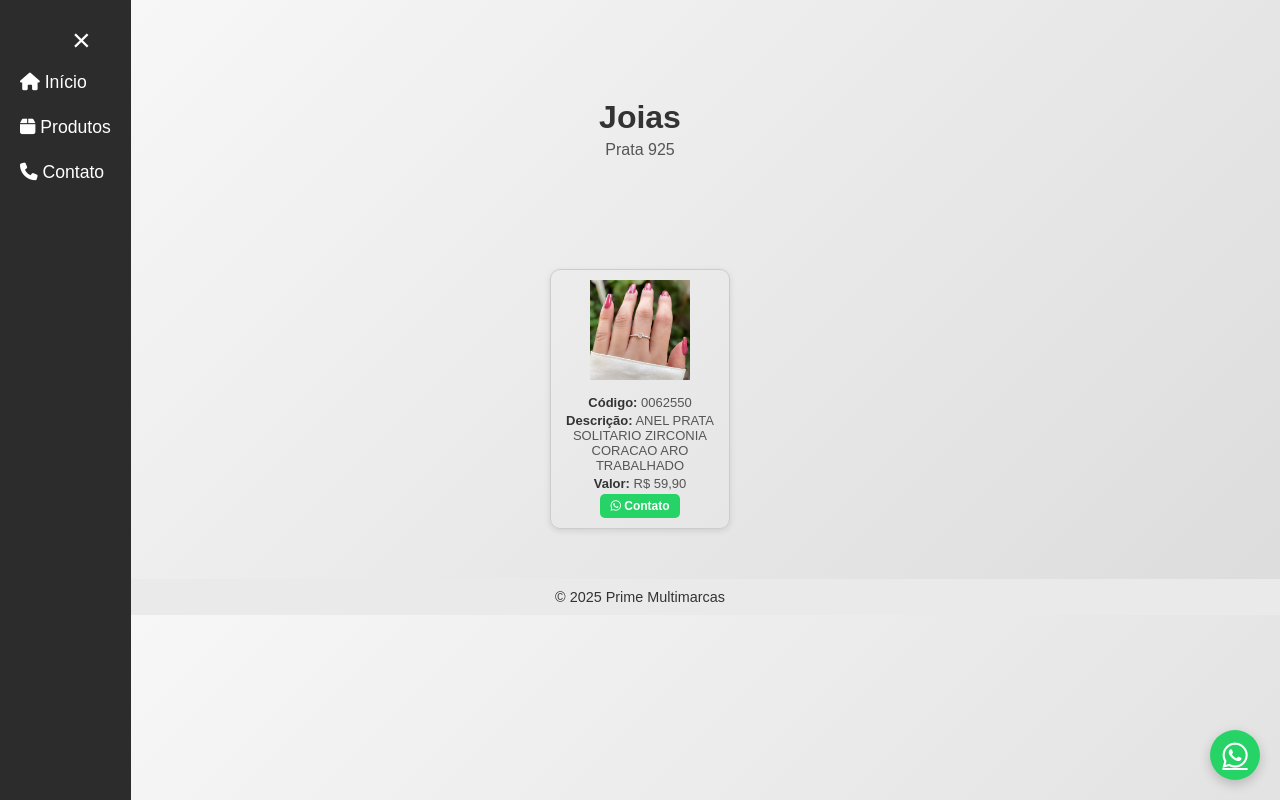
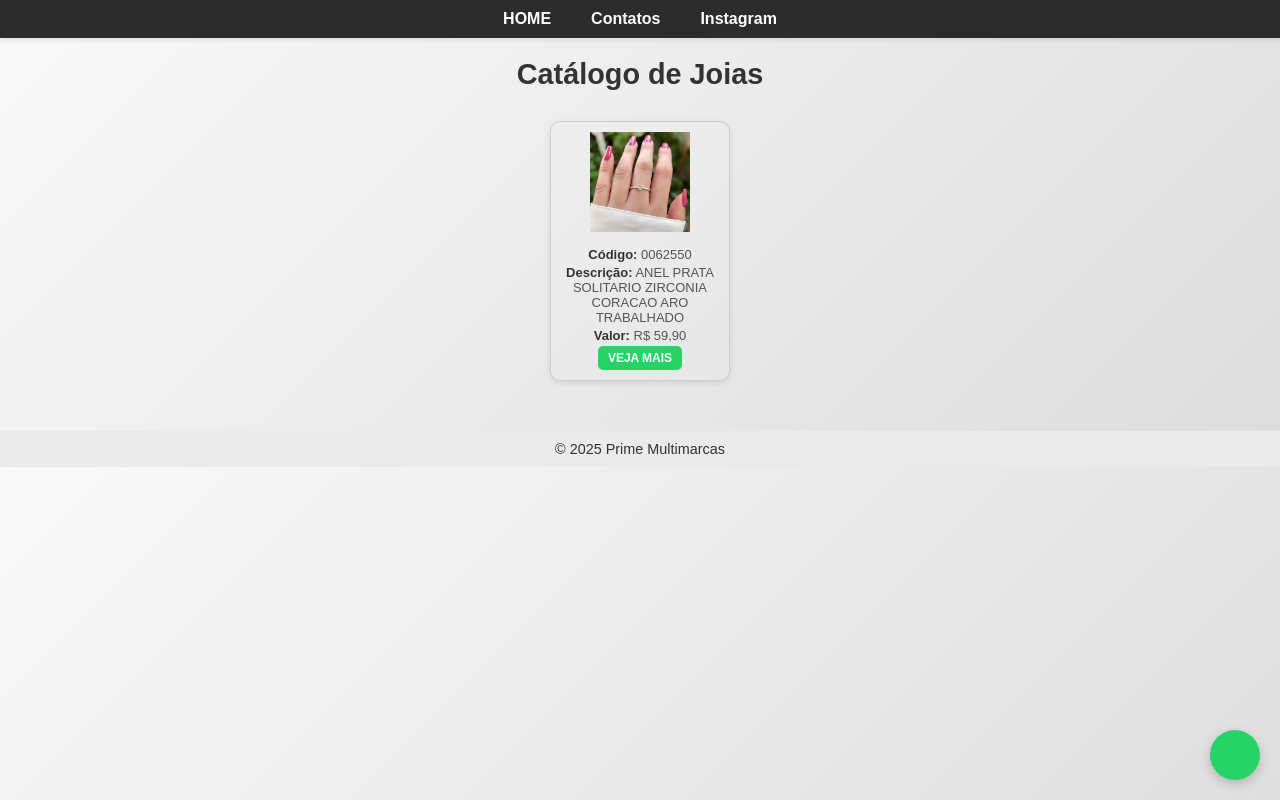
Before and after one commit to B-BarrettoS/Prime-Multimarcas, a Flask app: page /joias in a window 1280 px wide. Run offline with Flask 3, Linux system fonts and the light colour scheme.

Commit message:
Adiciona página de joias

```diff
--- a/static/style.css
+++ b/static/style.css
@@ -1,41 +1,45 @@
-/* Reset */
+/* Reset e corpo */
 * { margin:0; padding:0; box-sizing:border-box; }
-body {
-    font-family: Arial, sans-serif;
-    background: linear-gradient(135deg, #f9f9f9, #dcdcdc);
-    color:#333;
+body { font-family: Arial, sans-serif; background: linear-gradient(135deg, #f9f9f9, #dcdcdc); color:#333; }
+
+/* Menu superior */
+.top-menu {
+    width: 100%;
+    background: #2c2c2c;
+    padding: 10px 0;
+    position: sticky;
+    top: 0;
+    z-index: 100;
+    box-shadow: 0 2px 6px rgba(0,0,0,0.1);
 }
+.top-menu ul {
+    list-style: none;
+    display: flex;
+    justify-content: center;
+    gap: 40px;
+}
+.top-menu ul li a {
+    color: #fff;
+    text-decoration: none;
+    font-weight: bold;
+    font-size: 1em;
+    transition: 0.3s;
+}
+.top-menu ul li a:hover { color: #25D366; }
 
-/* Sidebar */
-.sidebar {
-    height:100%;
-    width0;
-    position:fixed;
-    z-index:100;
-    top:0;
-    left:0;
-    background:#2c2c2c;
-    overflow-x:hidden;
-    transition:0.3s;
-    padding-top:60px;
-}
-.sidebar a { padding:12px 20px; display:block; color:#fff; text-decoration:none; font-size:1.1em; transition:0.2s; }
-.sidebar a:hover { background:#444; }
-.sidebar .closebtn { position:absolute; top:10px; right:20px; font-size:2em; }
-.openbtn { font-size:1em; cursor:pointer; padding:8px 12px; background:#c0c0c0; color:#fff; border-radius:4px; margin:10px; }
-
-/* Hero compacto */
+/* Hero */
 .hero { height:25vh; display:flex; justify-content:center; align-items:center; text-align:center; margin:10px; }
 .hero h1 { font-size:2em; margin-bottom:5px; }
 .hero p { font-size:1em; color:#555; }
 
 /* Produtos */
-.produtos { padding:20px 10px; text-align:center; }
-.produtos h2 { font-size:1.8em; margin-bottom:20px; }
+.produtos, .joias { padding:20px 10px; text-align:center; }
+.produtos h2, .joias h2 { font-size:1.8em; margin-bottom:20px; }
 
 .container { max-width:1000px; margin:auto; }
-.grid { display:grid; grid-template-columns:repeat(auto-fit,minmax(200px,1fr)); gap:15px; }
+.grid { display:grid; grid-template-columns:repeat(auto-fit,minmax(180px,1fr)); gap:15px; }
 
+/* Cards principais */
 .card {
     background:#fff;
     border-radius:12px;
--- a/templates/joias.html
+++ b/templates/joias.html
@@ -3,55 +3,45 @@
 <head>
     <meta charset="UTF-8">
     <meta name="viewport" content="width=device-width, initial-scale=1.0">
-    <title>Joias - Prime Multimarcas</title>
+    <title>Catálogo de Joias - Prime Multimarcas</title>
     <link rel="stylesheet" href="{{ url_for('static', filename='style.css') }}">
-    <link href="https://cdnjs.cloudflare.com/ajax/libs/font-awesome/6.5.0/css/all.min.css" rel="stylesheet">
 </head>
 <body>
 
-    <!-- Sidebar -->
-    <div id="sidebar" class="sidebar">
-        <a href="javascript:void(0)" class="closebtn" onclick="closeSidebar()">&times;</a>
-        <a href="{{ url_for('home') }}"><i class="fas fa-home"></i> Início</a>
-        <a href="#catalogo"><i class="fas fa-box"></i> Produtos</a>
-        <a href="#contato"><i class="fas fa-phone"></i> Contato</a>
-    </div>
-    <span class="openbtn" onclick="openSidebar()">&#9776; Menu</span>
+    <!-- Menu superior -->
+    <nav class="top-menu">
+        <ul>
+            <li><a href="/">HOME</a></li>
+            <li><a href="#contato">Contatos</a></li>
+            <li><a href="https://www.instagram.com/seuusuario" target="_blank">Instagram</a></li>
+        </ul>
+    </nav>
 
-    <!-- Hero compacto -->
-    <section class="hero">
-        <div class="hero-text">
-            <h1>Joias</h1>
-            <p>Prata 925</p>
-        </div>
-    </section>
+    <section class="joias">
+        <h2>Catálogo de Joias</h2>
+        <div class="container grid">
 
-    <!-- Catálogo de joias -->
-    <section class="produtos" id="catalogo">
-        <div class="container grid">
             <div class="product-card">
-                <img src="{{ url_for('static', filename='images/anel.jpg') }}" alt="Anel Prata Solitário" class="product-image">
+                <img src="{{ url_for('static', filename='images/anel.jpg') }}" alt="Anel Prata" class="product-image">
                 <div class="product-info">
                     <p><strong>Código:</strong> 0062550</p>
                     <p><strong>Descrição:</strong> ANEL PRATA SOLITARIO ZIRCONIA CORACAO ARO TRABALHADO</p>
                     <p><strong>Valor:</strong> R$ 59,90</p>
-                    <a href="https://wa.me/5511999999999?text=Olá!%20Quero%20saber%20mais%20sobre%20o%20Anel" target="_blank" class="btn-contato"><i class="fab fa-whatsapp"></i> Contato</a>
+                    <a href="/produto/0062550" class="btn-contato">VEJA MAIS</a>
                 </div>
             </div>
+
+            <!-- Você pode duplicar esse bloco para mais joias -->
+
         </div>
     </section>
 
     <!-- WhatsApp fixo -->
     <a href="https://wa.me/5511999999999" class="whatsapp-float" target="_blank"><i class="fab fa-whatsapp"></i></a>
 
-    <!-- Footer -->
     <footer id="contato">
         <p>© 2025 Prime Multimarcas</p>
     </footer>
 
-    <script>
-        function openSidebar() { document.getElementById("sidebar").style.width = "200px"; }
-        function closeSidebar() { document.getElementById("sidebar").style.width = "0"; }
-    </script>
 </body>
 </html>
```
Also changed, not shown: other parts of static/style.css (+18 -44 lines), templates/index.html (+20 -26 lines).
